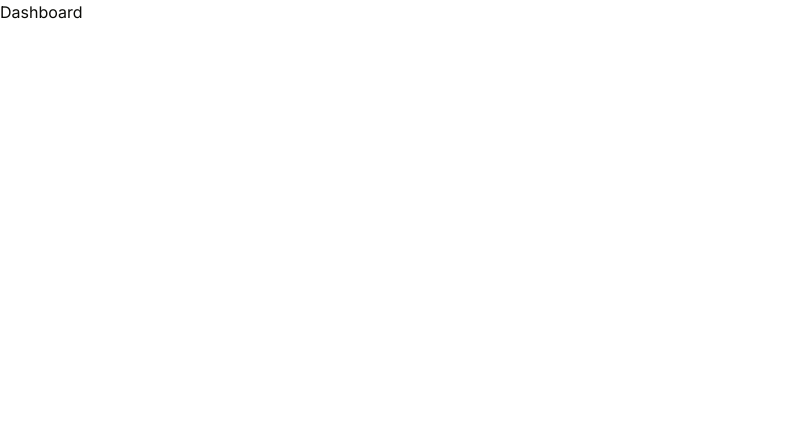
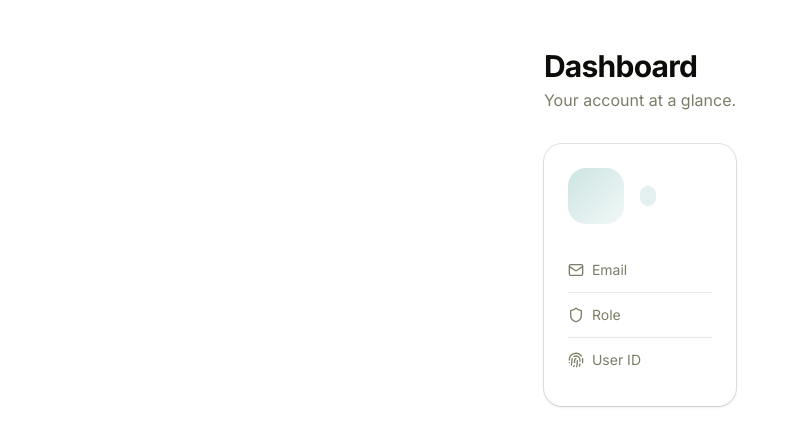
Before and after one commit to rimyakter/RentNest-frontend, a Next.js app: page /dashboard in a window 1280 px wide. Shown: the top 446 px of the page, without its empty margins (0-799 px from the left). Built offline with nearby package versions, Linux system fonts and the light colour scheme; no server answers.

Commit message:
Add dashboard, authentication proxy, and JWT utilities; update login and registration forms

```diff
--- /dev/null
+++ b/app/(DashboardGroup)/dashboard/page.tsx
@@ -0,0 +1,66 @@
+import { Mail, Shield, Fingerprint } from "lucide-react";
+import { getMe } from "@/service/getMe";
+import { getMyBookings } from "@/service/getBookings";
+import { BookingList } from "@/components/shared/booking-list";
+import { Badge } from "@/components/ui/badge";
+import { Card, CardContent, CardHeader } from "@/components/ui/card";
+
+export default async function DashboardPage() {
+  const user = await getMe();
+
+  const bookings = user?.role === "TENANT" ? await getMyBookings() : [];
+
+  const rows = [
+    { icon: Mail, label: "Email", value: user?.email },
+    { icon: Shield, label: "Role", value: user?.role },
+    { icon: Fingerprint, label: "User ID", value: user?.id },
+  ];
+
+  return (
+    <main className="mx-auto max-w-lg px-4 py-12">
+      <div className="rise space-y-1">
+        <h1 className="text-3xl font-bold tracking-tight">Dashboard</h1>
+        <p className="text-muted-foreground">Your account at a glance.</p>
+      </div>
+
+      <Card className="rise mt-8 shadow-sm" style={{ animationDelay: "60ms" }}>
+        <CardHeader>
+          <div className="flex items-center gap-4">
+            <div className="flex size-14 shrink-0 items-center justify-center rounded-2xl bg-linear-to-br from-primary/20 to-primary/5 text-xl font-semibold text-primary">
+              {user?.name?.[0]?.toUpperCase()}
+            </div>
+            <div className="min-w-0 space-y-1">
+              <p className="truncate text-lg leading-snug font-medium">{user?.name}</p>
+              <Badge variant="secondary" className="bg-primary/10 text-primary border-0">{user?.role}</Badge>
+            </div>
+          </div>
+        </CardHeader>
+
+        <CardContent>
+          <dl className="divide-y">
+            {rows.map(({ icon: Icon, label, value }) => (
+              <div key={label} className="flex items-center justify-between gap-4 py-3">
+                <dt className="flex items-center gap-2 text-sm text-muted-foreground">
+                  <Icon className="size-4" />
+                  {label}
+                </dt>
+                <dd className="truncate text-sm font-medium">{value}</dd>
+              </div>
+            ))}
+          </dl>
+        </CardContent>
+      </Card>
+
+      {user?.role === "TENANT" && (
+        <section className="mt-10">
+          <h2 className="rise text-sm font-medium text-muted-foreground" style={{ animationDelay: "120ms" }}>
+            Your bookings
+          </h2>
+          <div className="mt-4">
+            <BookingList bookings={bookings} payable />
+          </div>
+        </section>
+      )}
+    </main>
+  );
+}
--- a/app/(auth)/_actions/authActions.ts
+++ b/app/(auth)/_actions/authActions.ts
@@ -48,7 +48,10 @@ export const loginAction = async (
 
   await setAuthCookies(result.data);
 
-  redirect("/dashboard");
+   return {
+    success: true,
+    message: "Login successful!",
+  };
 };
 
 //Register Function
@@ -71,7 +74,7 @@ export const registerAction = async (
     }),
   });
 
-  console.log("REGISTER API RESULT:", result);
+
 
   // Email already taken, weak password, etc.
   if (!result.ok) {
@@ -90,10 +93,10 @@ export const registerAction = async (
   }
 
   await setAuthCookies(login.data);
-  console.log("LOGIN SUCCESS");
-  console.log("redirecting to dashboard");
-
-  redirect("/dashboard");
+  return {
+  success: true,
+  message: "Account created successfully!",
+};
 };
 
 //Logout Function
--- a/app/(auth)/_components/LoginForm.tsx
+++ b/app/(auth)/_components/LoginForm.tsx
@@ -7,18 +7,30 @@ import { Button } from "@/components/ui/button";
 import { Card } from "@/components/ui/card";
 import { Input } from "@/components/ui/input";
 import { Label } from "@/components/ui/label";
+import { useRouter } from "next/navigation";
 
 const LoginForm = () => {
+  const router = useRouter();
   const [state, action, pending] = useActionState(loginAction, {
     success: false,
     message: "",
   });
 
   useEffect(() => {
-    if (state.message && !state.success) {
-      toast.error(state.message);
+    if (!state.message) return;
+
+    if (state.success) {
+      toast.success(state.message || "Login successful!");
+
+      const timer = setTimeout(() => {
+        router.push("/dashboard");
+      }, 500);
+
+      return () => clearTimeout(timer);
     }
-  }, [state]);
+
+    toast.error(state.message);
+  }, [state.message, state.success, router]);
 
   return (
     <Card className="p-6">
--- a/app/(auth)/_components/RegisterForm.tsx
+++ b/app/(auth)/_components/RegisterForm.tsx
@@ -8,6 +8,8 @@ import { toast } from "sonner";
 import { Card } from "@/components/ui/card";
 import { Label } from "@/components/ui/label";
 import { Input } from "@/components/ui/input";
+import { useRouter } from "next/navigation";
+
 
 const ROLES = [
   { value: "TENANT", label: "Rent Properties" },
@@ -15,16 +17,27 @@ const ROLES = [
 ];
 
 const RegisterForm = () => {
+  const router = useRouter();
   const [state, action, pending] = useActionState(registerAction, {
     success: false,
     message: "",
   });
 
   useEffect(() => {
-    if (state.message && !state.success) {
-      toast.error(state.message);
+    if (!state.message) return;
+
+    if (state.success) {
+      toast.success(state.message || "Account created successfully!");
+
+      const timer = setTimeout(() => {
+        router.push("/dashboard");
+      }, 500);
+
+      return () => clearTimeout(timer);
     }
-  }, [state]);
+
+    toast.error(state.message);
+  }, [state.message, state.success, router]);
 
   return (
     <Card className="p-6">
--- a/app/dashboard/page.tsx
+++ /dev/null
@@ -1,11 +0,0 @@
-import React from 'react'
-
-const Dashboard = () => {
-  return (
-    <div>
-      Dashboard
-    </div>
-  )
-}
-
-export default Dashboard
--- /dev/null
+++ b/components/ui/badge.tsx
@@ -0,0 +1,52 @@
+import { mergeProps } from "@base-ui/react/merge-props"
+import { useRender } from "@base-ui/react/use-render"
+import { cva, type VariantProps } from "class-variance-authority"
+
+import { cn } from "@/lib/utils"
+
+const badgeVariants = cva(
+  "group/badge inline-flex h-5 w-fit shrink-0 items-center justify-center gap-1 overflow-hidden rounded-4xl border border-transparent px-2 py-0.5 text-xs font-medium whitespace-nowrap transition-all focus-visible:border-ring focus-visible:ring-[3px] focus-visible:ring-ring/50 has-data-[icon=inline-end]:pr-1.5 has-data-[icon=inline-start]:pl-1.5 aria-invalid:border-destructive aria-invalid:ring-destructive/20 dark:aria-invalid:ring-destructive/40 [&>svg]:pointer-events-none [&>svg]:size-3!",
+  {
+    variants: {
+      variant: {
+        default: "bg-primary text-primary-foreground [a]:hover:bg-primary/80",
+        secondary:
+          "bg-secondary text-secondary-foreground [a]:hover:bg-secondary/80",
+        destructive:
+          "bg-destructive/10 text-destructive focus-visible:ring-destructive/20 dark:bg-destructive/20 dark:focus-visible:ring-destructive/40 [a]:hover:bg-destructive/20",
+        outline:
+          "border-border bg-input/30 text-foreground [a]:hover:bg-muted [a]:hover:text-muted-foreground",
+        ghost:
+          "hover:bg-muted hover:text-muted-foreground dark:hover:bg-muted/50",
+        link: "text-primary underline-offset-4 hover:underline",
+      },
+    },
+    defaultVariants: {
+      variant: "default",
+    },
+  }
+)
+
+function Badge({
+  className,
+  variant = "default",
+  render,
+  ...props
+}: useRender.ComponentProps<"span"> & VariantProps<typeof badgeVariants>) {
+  return useRender({
+    defaultTagName: "span",
+    props: mergeProps<"span">(
+      {
+        className: cn(badgeVariants({ variant }), className),
+      },
+      props
+    ),
+    render,
+    state: {
+      slot: "badge",
+      variant,
+    },
+  })
+}
+
+export { Badge, badgeVariants }
--- a/package.json
+++ b/package.json
@@ -13,6 +13,7 @@
     "class-variance-authority": "^0.7.1",
     "clsx": "^2.1.1",
     "date-fns": "^4.4.0",
+    "jsonwebtoken": "^9.0.3",
     "lucide-react": "^1.33.0",
     "next": "16.3.1",
     "react": "19.2.8",
@@ -25,6 +26,7 @@
   },
   "devDependencies": {
     "@tailwindcss/postcss": "^4",
+    "@types/jsonwebtoken": "^9.0.10",
     "@types/node": "^20",
     "@types/react": "^19",
     "@types/react-dom": "^19",
--- /dev/null
+++ b/proxy.ts
@@ -0,0 +1,58 @@
+import type { NextRequest } from "next/server";
+import { NextResponse } from "next/server";
+import { IRole } from "./lib/type";
+import { decodeToken } from "./public/utils/jwt";
+
+const AUTH_ROUTES = ["/login", "/register"];
+
+const ROUTE_ROLES: Record<string, IRole[]> = {
+  "/dashboard": ["ADMIN", "LANDLORD", "TENANT"],
+  "/admin": ["ADMIN"],
+  "/owner": ["ADMIN", "LANDLORD"],
+};
+
+/**
+ * The route itself or something nested under it - "/admin" and "/admin/users",
+ * but not "/administrator". A bare startsWith would swallow that too, and send
+ * anyone visiting a typo'd URL to the login page instead of a 404.
+ */
+const matches = (pathname: string, route: string) =>
+  pathname === route || pathname.startsWith(`${route}/`);
+
+export function proxy(request: NextRequest) {
+  const { pathname } = request.nextUrl;
+  const goTo = (path: string) =>
+    NextResponse.redirect(new URL(path, request.url));
+
+  // The role comes off the token rather than a /users/me call: this runs on
+  // every request, including prefetches, so a fetch here would cost an API
+  // round-trip per navigation.
+  const role = decodeToken(request.cookies.get("accessToken")?.value)?.role;
+
+  // Signed-in users have no reason to see the login page
+  if (AUTH_ROUTES.includes(pathname)) {
+    return role ? goTo("/dashboard") : NextResponse.next();
+  }
+
+  const allowedRoles = Object.entries(ROUTE_ROLES).find(([route]) =>
+    matches(pathname, route),
+  )?.[1];
+
+  if (!allowedRoles) return NextResponse.next();
+
+  // Signed out -> login, and remember where they were headed
+  if (!role) {
+    const loginUrl = new URL("/login", request.url);
+
+    return NextResponse.redirect(loginUrl);
+  }
+
+  // Signed in but wrong role
+  if (!allowedRoles.includes(role)) return goTo("/not-found");
+
+  return NextResponse.next();
+}
+
+export const config = {
+  matcher: ["/((?!api|_next/static|favicon.ico|_next/image|.*\\.png$).*)"],
+};
--- /dev/null
+++ b/public/utils/jwt.ts
@@ -0,0 +1,15 @@
+import { ITokenPayload } from "@/lib/type";
+import jwt from "jsonwebtoken";
+
+export const decodeToken = (token?: string): ITokenPayload | null => {
+  if (!token) return null;
+
+  try {
+    const payload = jwt.decode(token) as ITokenPayload | null;
+    const isExpired = !payload || payload.exp * 1000 < Date.now();
+
+    return isExpired ? null : payload;
+  } catch {
+    return null;
+  }
+};
--- /dev/null
+++ b/service/getMe.ts
@@ -0,0 +1,14 @@
+"use server";
+
+import { api } from "@/lib/api";
+import { IUser } from "@/lib/type";
+
+export const getMe = async (): Promise<IUser | null> => {
+  const result = await api<{ user: IUser }>("/users/me", {
+    auth: true,
+    cache: "no-store",
+  });
+
+  return result.ok ? result.data.user : null;
+
+};
```
Also changed, not shown: app/(DashboardGroup)/Admin/page.tsx (added), app/(DashboardGroup)/LandLord/page.tsx (added), 1 other file (tests, documents, lock files or other folders).
